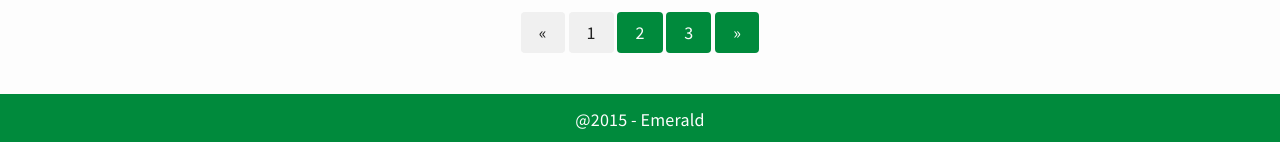
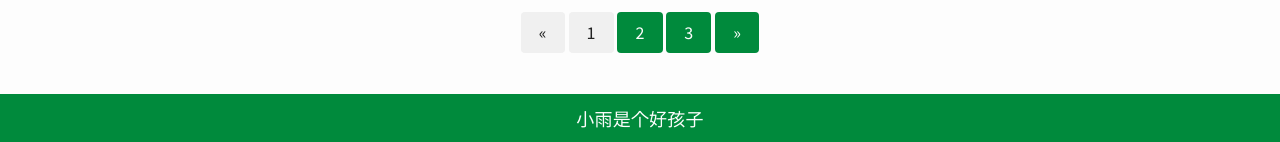
Before and after one commit to xiaoyu33/xiaoyu33.github.io, a Jekyll site: the page built from index.html, in a window 1280 px wide. Shown: the part 1636-1778 px from the top of the page. Built offline with Jekyll 4.4.1, drawn with Linux system fonts in a browser that asks for light colours; the list of posts is cut into pages by our own code.

Commit message:
Update footer.html

```diff
--- a/_includes/footer.html
+++ b/_includes/footer.html
@@ -1 +1 @@
-<footer><span>@2015 - Emerald</span></footer>
+<footer><span>小雨是个好孩子</span></footer>
```
